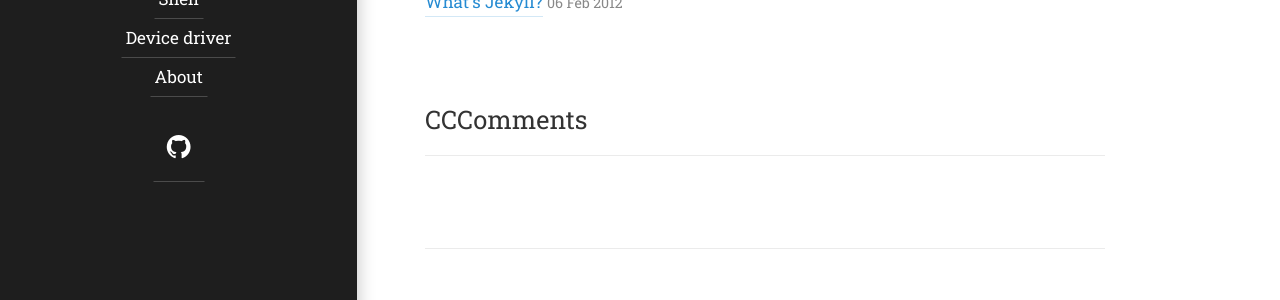
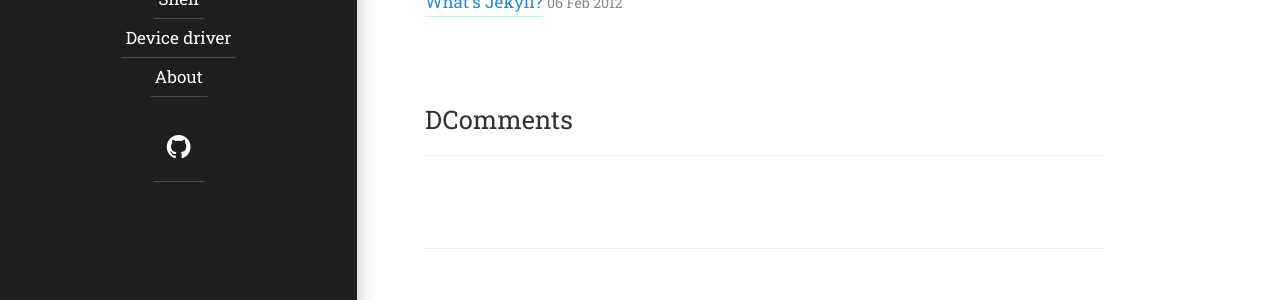
Before and after one commit to opqrstu/opqrstu.github.io, a Jekyll site: the page built from hyde/_posts/2012-02-07-example-content.md, in a window 1280 px wide and 900 px high, scrolled down 4744 px. Shown: the part 506-806 px from the top of the window. Built offline with Jekyll 4.4.1, drawn with Linux system fonts in a browser that asks for light colours; some web fonts are replaced.

Commit message:
Update comments.html

```diff
--- a/_includes/body/comments.html
+++ b/_includes/body/comments.html
@@ -1,6 +1,6 @@
 {% if page.comments %}
 <aside class="comments related" role="complementary">
-  <h2 class="hr">{{ "CCComments" }}</h2>
+  <h2 class="hr">{{ "DComments" }}</h2>
   {% include disqus.html %}
 </aside>
 {% endif %}
```
